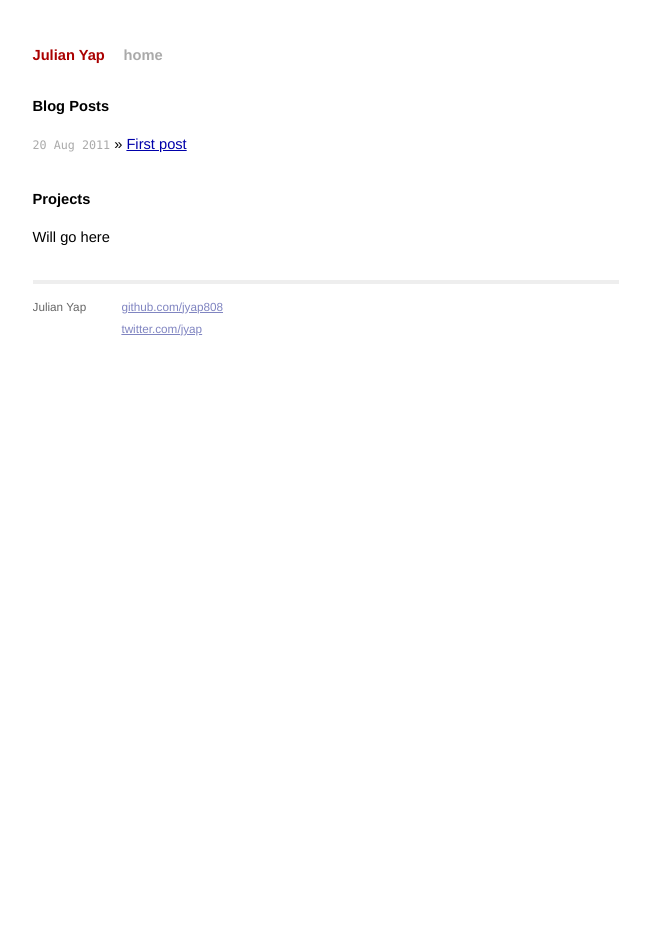
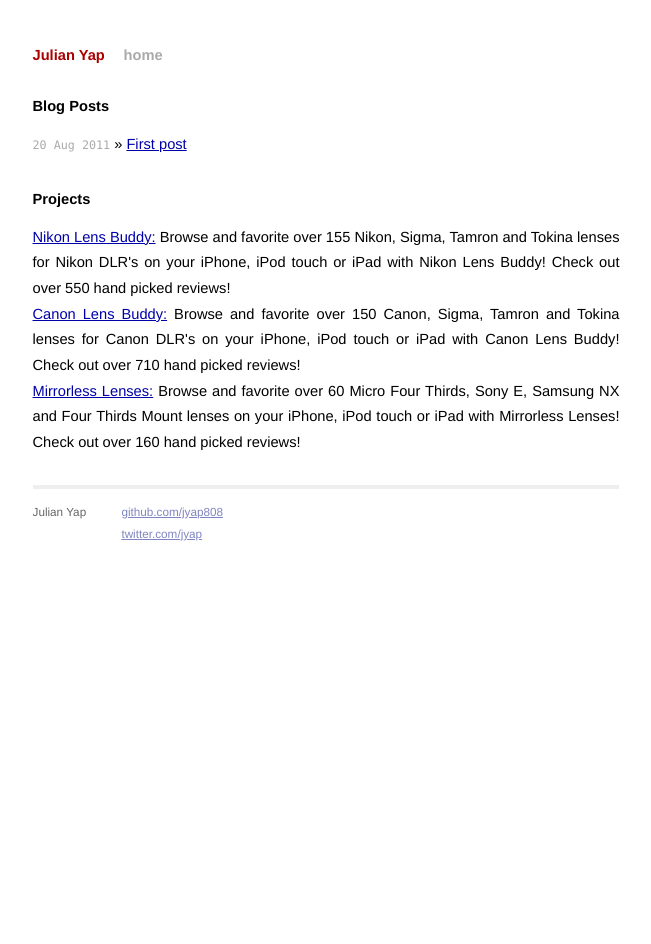
Before and after one commit to psykidellic/psykidellic.github.com, a Jekyll site: the page built from index.html, in a window 1280 px wide. Shown: the whole page, without its empty margins (314-965 px from the left). Built offline with Jekyll 4.4.1, drawn with Linux system fonts in a browser that asks for light colours.

Commit message:
Add App Store projects.

```diff
--- a/index.html
+++ b/index.html
@@ -14,6 +14,8 @@
 
   <h1>Projects</h1>
   <ul class="posts">
-    <li>Will go here</li>
+    <li><a href="http://cameralensapps.com/nikon/">Nikon Lens Buddy:</a> Browse and favorite over 155 Nikon, Sigma, Tamron and Tokina lenses for Nikon DLR's on your iPhone, iPod touch or iPad with Nikon Lens Buddy! Check out over 550 hand picked reviews!</li>
+    <li><a href="http://cameralensapps.com/canon/">Canon Lens Buddy:</a> Browse and favorite over 150 Canon, Sigma, Tamron and Tokina lenses for Canon DLR's on your iPhone, iPod touch or iPad with Canon Lens Buddy! Check out over 710 hand picked reviews!</li>
+    <li><a href="http://cameralensapps.com/mirrorless/">Mirrorless Lenses:</a> Browse and favorite over 60 Micro Four Thirds, Sony E, Samsung NX and Four Thirds Mount lenses on your iPhone, iPod touch or iPad with Mirrorless Lenses! Check out over 160 hand picked reviews!</li>
   </ul>
 </div>
```
